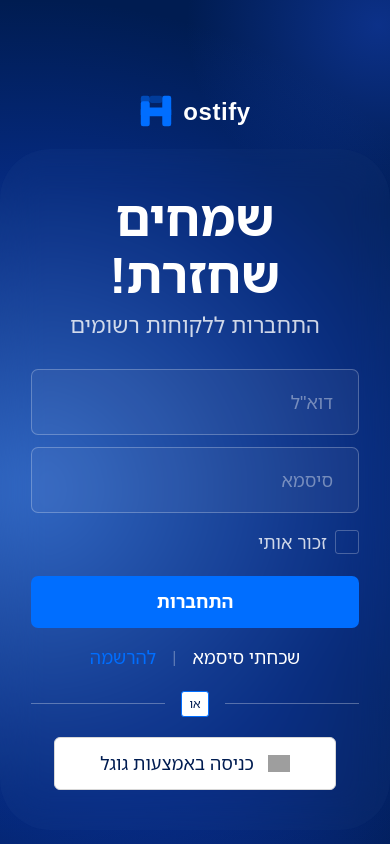
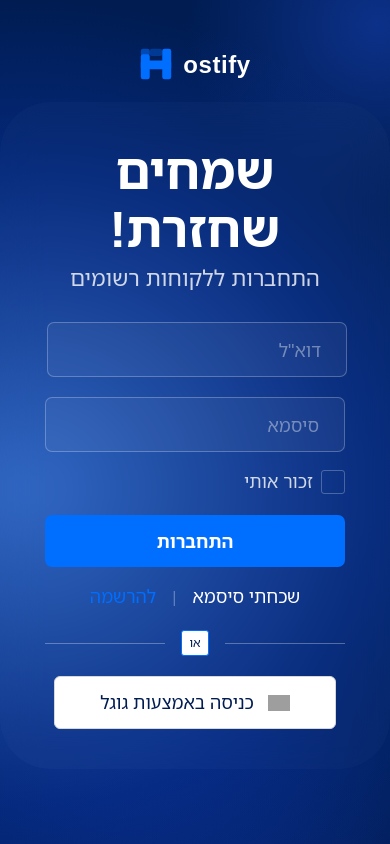
Before and after one commit to asafmagen28/hostify, a Next.js app: page /login in a window 390 px wide. Built offline with nearby package versions, Linux system fonts and the light colour scheme; grey boxes are pictures that could not be loaded; a web font is replaced by a local one.

Commit message:
feat: Update LoginPage styles for improved layout and responsiveness; add mcp configuration files

```diff
--- a/src/app/login/page.tsx
+++ b/src/app/login/page.tsx
@@ -3,7 +3,7 @@ import { GOOGLE_ICON } from "@/lib/assets";
 export default function LoginPage() {
   return (
     <div
-      className="relative min-h-screen flex flex-col items-center justify-start overflow-hidden pt-[11vh]"
+      className="relative min-h-screen flex flex-col items-center justify-start overflow-hidden pt-[5.5vh]"
       style={{
         background: [
           "radial-gradient(ellipse 750px 700px at 8% 58%, rgba(70, 140, 255, 0.65) 0%, rgba(20, 80, 255, 0.25) 45%, transparent 70%)",
@@ -31,7 +31,7 @@ export default function LoginPage() {
 
       {/* Glass card */}
       <div
-        className="relative z-10 rounded-[50px] px-[31px] py-10 flex flex-col items-center w-full max-w-[460px] mx-4"
+        className="relative z-10 rounded-[50px] px-[45px] py-10 flex flex-col items-center w-full max-w-[520px] mx-4"
         style={{
           background: "rgba(255,255,255,0.02)",
           backdropFilter: "blur(20px)",
@@ -55,7 +55,7 @@ export default function LoginPage() {
         </p>
 
         {/* Email input */}
-        <div className="w-full mb-3">
+        <div className="w-full mb-5 mr-1 ml-2">
           <input
             type="text"
             inputMode="email"
@@ -63,7 +63,7 @@ export default function LoginPage() {
             placeholder='דוא"ל'
             className="w-full outline-none text-right placeholder-white/40"
             style={{
-              height: "66px",
+              height: "55px",
               borderRadius: "7px",
               padding: "22px 25px",
               background: "rgba(255,255,255,0.05)",
@@ -83,7 +83,7 @@ export default function LoginPage() {
             placeholder="סיסמא"
             className="w-full outline-none text-right placeholder-white/40"
             style={{
-              height: "66px",
+              height: "55px",
               borderRadius: "7px",
               padding: "22px 25px",
               background: "rgba(255,255,255,0.05)",
```
